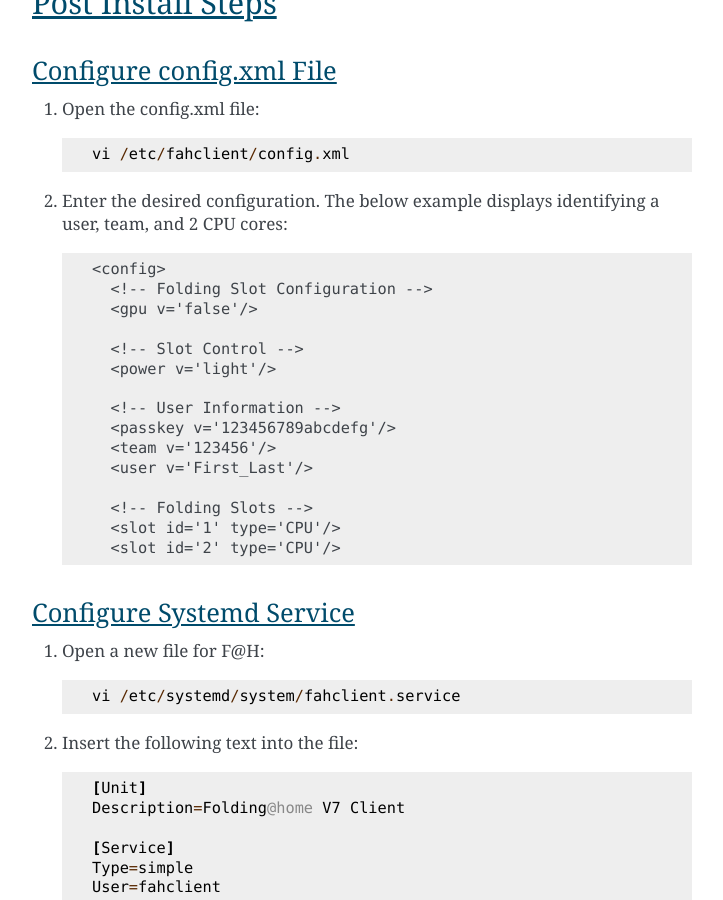
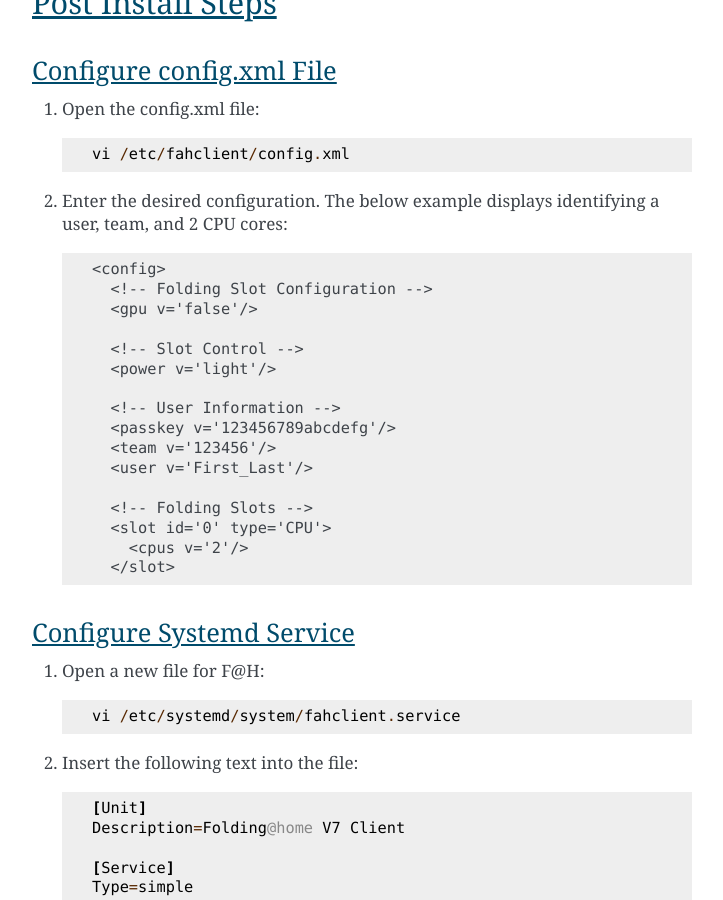
Before and after one commit to FoldingCommunity/fah-client-documentation, a Sphinx documentation site: the page built from docs/source/linux/installation_linux.rst, in a window 1280 px wide and 900 px high, scrolled down 4200 px. Shown: the whole window, without its empty margins (388-1111 px from the left). Built offline with Sphinx 7.4.7, drawn with Linux system fonts in a browser that asks for light colours.

Commit message:
Updated installation_linux.rst

```diff
--- a/docs/source/linux/installation_linux.rst
+++ b/docs/source/linux/installation_linux.rst
@@ -200,9 +200,10 @@
           <team v='123456'/>
           <user v='First_Last'/>
 
-          <!-- Folding Slots -->
-          <slot id='1' type='CPU'/>
-          <slot id='2' type='CPU'/>
+	  <!-- Folding Slots -->
+	  <slot id='0' type='CPU'>
+	    <cpus v='2'/>
+	  </slot>
 
 
 
```
